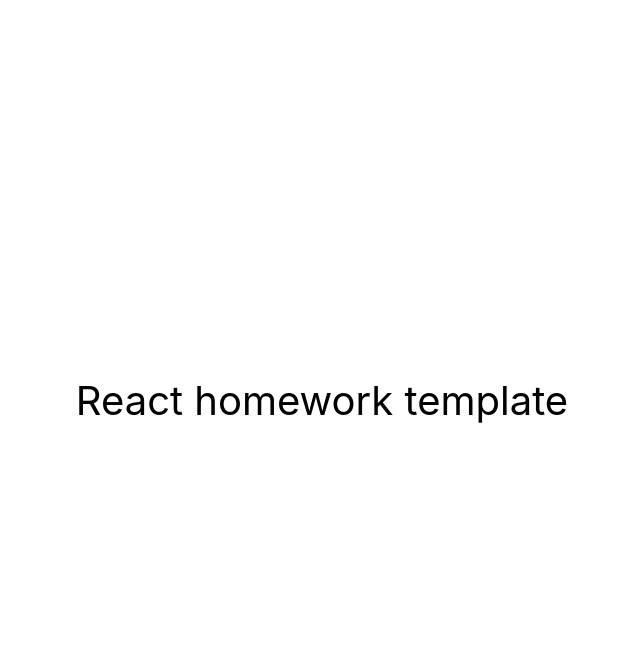
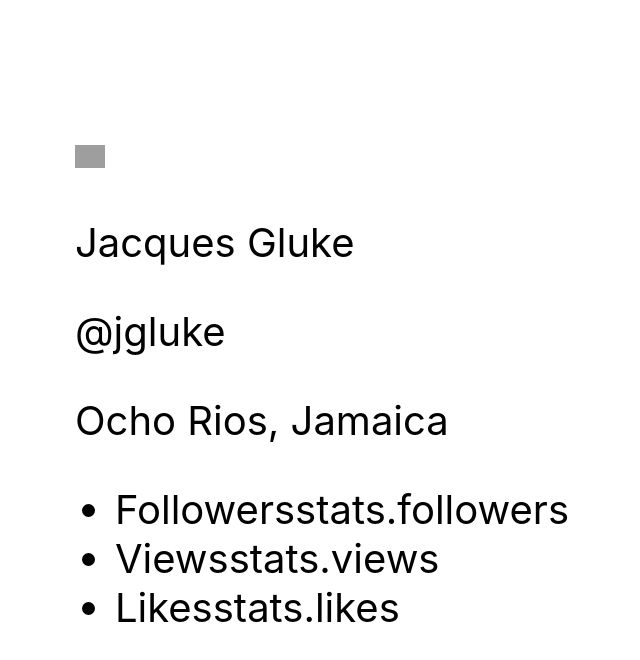
Before and after one commit to DawidCzyzewski/goit-react-hw-01-components, a React (Create React App) app: page / in a window 1280 px wide. Shown: the top 660 px of the page, without its empty margins (318-958 px from the left). Built offline with nearby package versions, Linux system fonts and the light colour scheme; grey boxes are pictures that could not be loaded.

Commit message:
feat/First task - Profile template

```diff
--- a/src/components/App.jsx
+++ b/src/components/App.jsx
@@ -1,3 +1,7 @@
+// Import Profile data
+import Profile from './Profile/Profile';
+import user from '../data/user.json';
+
 export const App = () => {
   return (
     <div
@@ -7,10 +11,16 @@
         justifyContent: 'center',
         alignItems: 'center',
         fontSize: 40,
-        color: '#010101'
+        color: '#010101',
       }}
     >
-      React homework template
+      <Profile
+        username={user.username}
+        tag={user.tag}
+        location={user.location}
+        avatar={user.avatar}
+        stats={user.stats}
+      />
     </div>
   );
 };
--- a/src/components/Profile/Profile.jsx
+++ b/src/components/Profile/Profile.jsx
@@ -0,0 +1,49 @@
+// Import necessary elements
+import PropTypes from 'prop-types';
+import css from './Profile.module.css';
+
+// TODO: styles CSS
+
+// Template of created by input data:
+const Profile = ({ username, tag, location, avatar, stats }) => {
+  return (
+    <div className={css.profile}>
+      <div className={css.description}>
+        <img src={avatar} alt="User avatar" className={css.avatar} />
+        <p className={css.name}>{username}</p>
+        <p className={css.tag}>@{tag}</p>
+        <p className={css.location}>{location}</p>
+      </div>
+
+      <ul className={css.stats}>
+        <li>
+          <span className={css.label}>Followers</span>
+          <span className={css.quantity}>stats.followers</span>
+        </li>
+        <li>
+          <span className={css.label}>Views</span>
+          <span className={css.quantity}>stats.views</span>
+        </li>
+        <li>
+          <span className={css.label}>Likes</span>
+          <span className={css.quantity}>stats.likes</span>
+        </li>
+      </ul>
+    </div>
+  );
+};
+
+// Default expected proptypes of data:
+Profile.propTypes = {
+  username: PropTypes.string.isRequired,
+  tag: PropTypes.string,
+  location: PropTypes.string,
+  avatar: PropTypes.string,
+  stats: PropTypes.exact({
+    followers: PropTypes.number,
+    views: PropTypes.number,
+    likes: PropTypes.number,
+  }),
+};
+
+export default Profile;
--- a/src/components/Profile/Profile.module.css
+++ b/src/components/Profile/Profile.module.css
@@ -0,0 +1,19 @@
+.profile {
+}
+.description {
+}
+.avatar {
+  width: 30px;
+}
+.name {
+}
+.tag {
+}
+.location {
+}
+.stats {
+}
+.label {
+}
+.quantity {
+}
```
